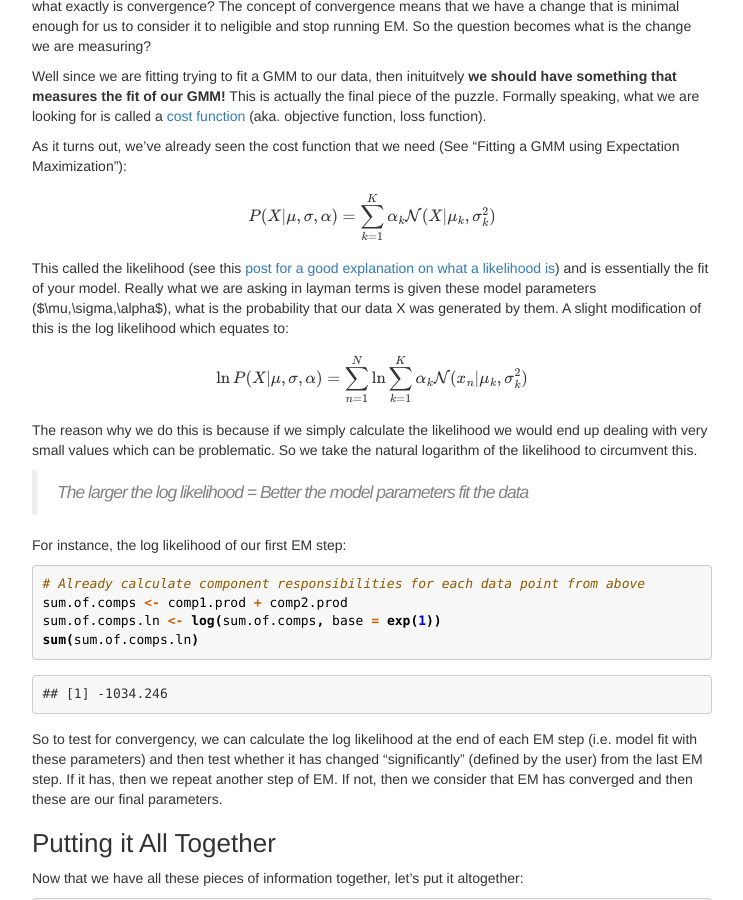
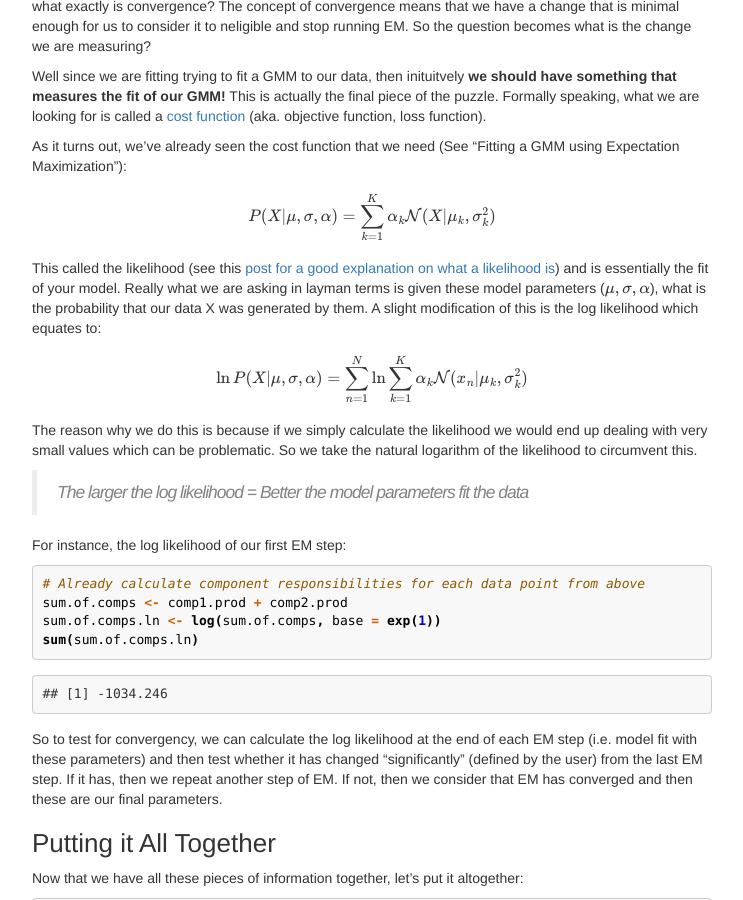
Before and after one commit to tinyheero/tinyheero.github.io, a Jekyll site: the page built from _posts/2016-01-03-gmm-em.md, in a window 1280 px wide and 900 px high, scrolled down 6824 px. Shown: the whole window, without its empty margins (268-1011 px from the left). Built offline with Jekyll 4.4.1, drawn with Linux system fonts in a browser that asks for light colours; nearby versions of some CDN libraries; library files that are not in the unit come from our copies; formulas are drawn with MathJax 3; comment, search, counter and statistics services are not loaded; some of the changed text lies outside the part shown.

Commit message:
Fixing Inline Equation Issue

```diff
--- a/_posts/2016-01-03-gmm-em.md
+++ b/_posts/2016-01-03-gmm-em.md
@@ -185,8 +185,8 @@ wait.summary.df %>%
 ##
 ##   cluster       mu      std
 ##     (int)    (dbl)    (dbl)
-## 1       1 80.28488 5.627335
-## 2       2 54.75000 5.895341
+## 1       1 54.75000 5.895341
+## 2       2 80.28488 5.627335
 ~~~
 
 We can also generate the initial mixing weights as follows:
@@ -205,8 +205,8 @@ wait.summary.df %>%
 ##
 ##   cluster  size     alpha
 ##     (int) (int)     (dbl)
-## 1       1   172 0.6323529
-## 2       2   100 0.3676471
+## 1       1   100 0.3676471
+## 2       2   172 0.6323529
 ~~~
 
 ### Expectation: Calculating the "Soft Labels" of Each Data Point (E-step)
@@ -315,7 +315,7 @@ As it turns out, we've already seen the cost function that we need (See "Fitting
 $$ P(X|\mu,\sigma,\alpha) = \sum_{k=1}^{K}\alpha_k\mathcal{N}(X|\mu_{k},\sigma_{k}^{2}) $$
 </div>
 
-This called the likelihood (see this [post for a good explanation on what a likelihood is](http://alexanderetz.com/2015/04/15/understanding-bayes-a-look-at-the-likelihood/)) and is essentially the fit of your model. Really what we are asking in layman terms is given these model parameters ($\mu,\sigma,\alpha$), what is the probability that our data X was generated by them. A slight modification of this is the log likelihood which equates to:
+This called the likelihood (see this [post for a good explanation on what a likelihood is](http://alexanderetz.com/2015/04/15/understanding-bayes-a-look-at-the-likelihood/)) and is essentially the fit of your model. Really what we are asking in layman terms is given these model parameters (<span class="inlinecode">$\mu,\sigma,\alpha$</span>), what is the probability that our data X was generated by them. A slight modification of this is the log likelihood which equates to:
 
 <div>
 $$ \ln P(X|\mu,\sigma,\alpha) = \sum_{n=1}^{N}\ln \sum_{k=1}^{K}\alpha_k\mathcal{N}(x_{n}|\mu_{k},\sigma_{k}^{2}) $$
@@ -444,13 +444,13 @@ m.step
 
 ~~~
 ## $mu
-## [1] 80.09122 54.61510
+## [1] 54.61510 80.09122
 ##
 ## $var
-## [1] 34.42849 34.47368
+## [1] 34.47368 34.42849
 ##
 ## $alpha
-## [1] 0.6391066 0.3608934
+## [1] 0.3608934 0.6391066
 ~~~
 
 Which produces the following mixture model:
```
Also changed, not shown: other parts of _posts/2016-01-03-gmm-em.md (+9 -9 lines).
